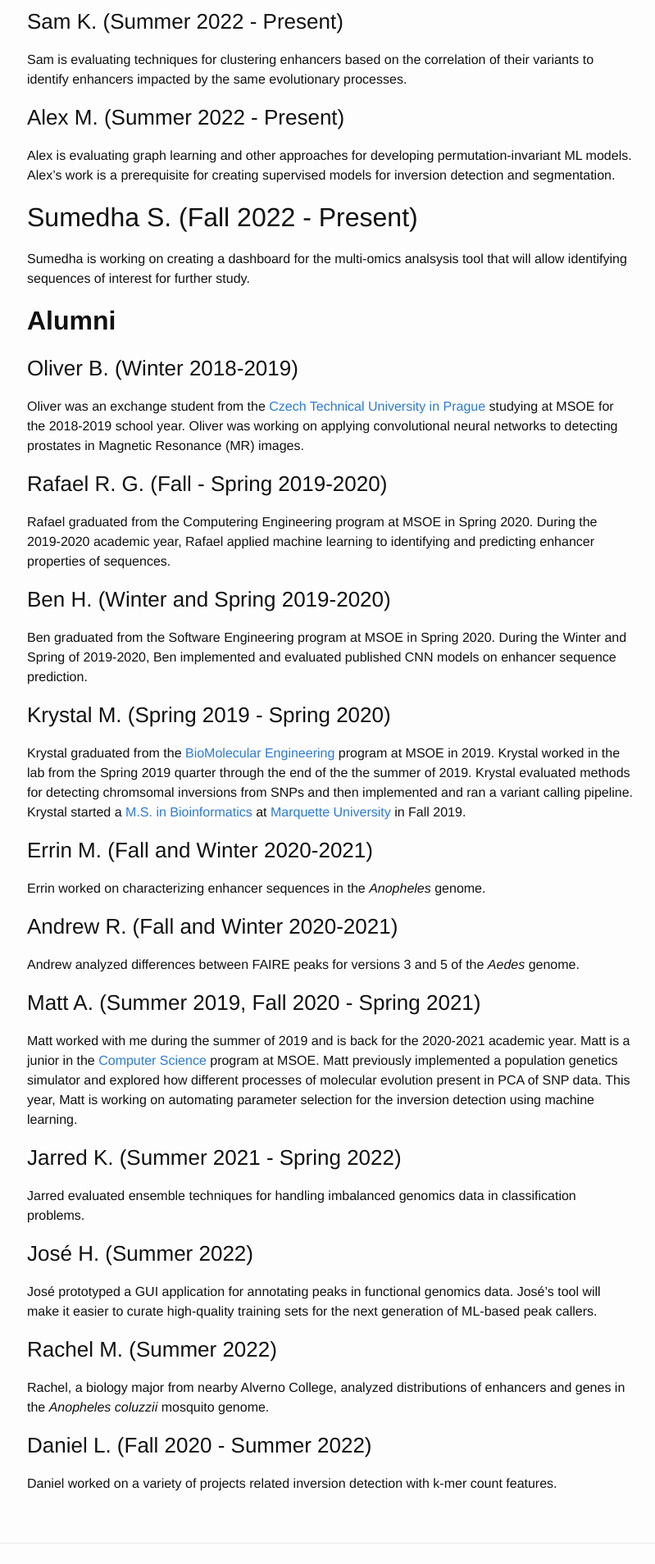
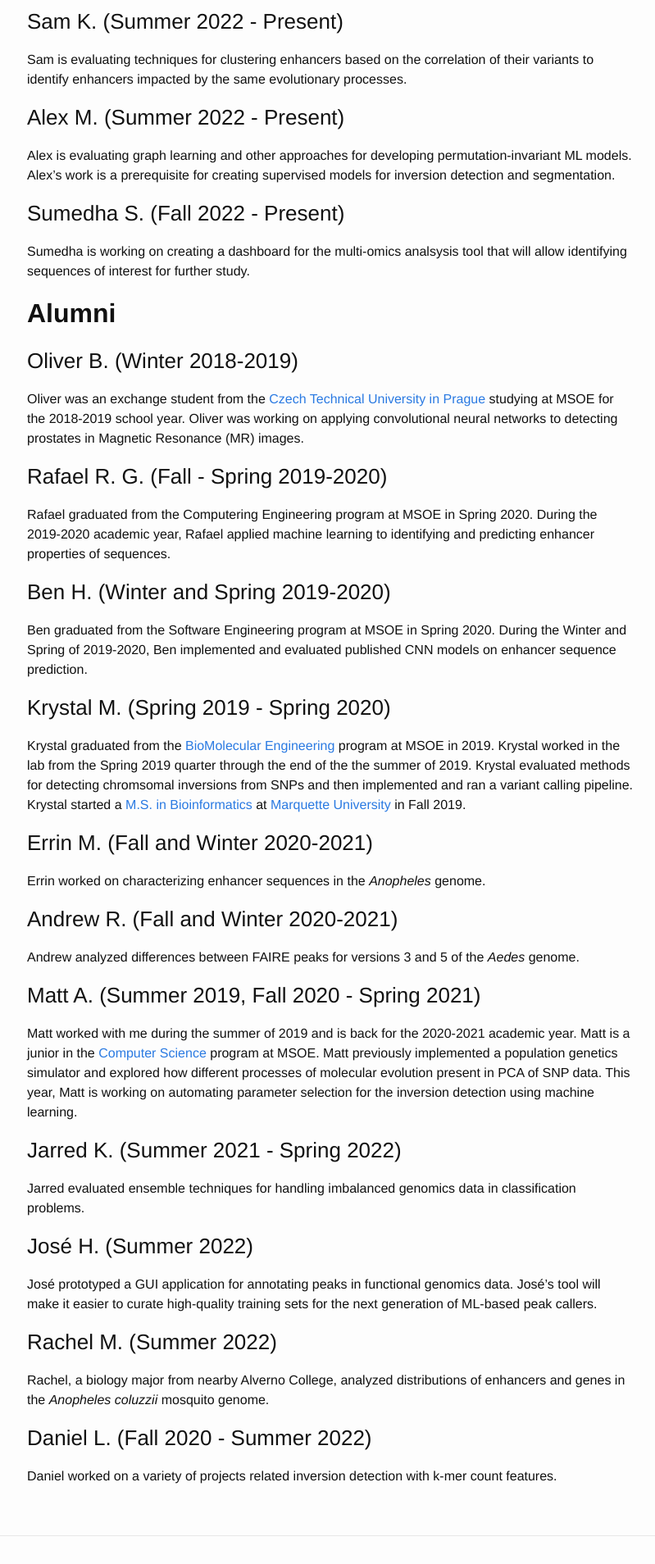
Before and after one commit to nowling-lab/nowling-lab.github.io, a Jekyll site: the page built from lab_members.md, in a window 1280 px wide. Shown: the part 906-2814 px from the top of the page at 82% size, without its empty margins (237-1036 px from the left). Built offline with Jekyll 4.4.1, drawn with Linux system fonts in a browser that asks for light colours.

```diff
--- a/lab_members.md
+++ b/lab_members.md
@@ -23,7 +23,7 @@ Sam is evaluating techniques for clustering enhancers based on the correlation o
 ### Alex M. (Summer 2022 - Present)
 Alex is evaluating graph learning and other approaches for developing permutation-invariant ML models.  Alex's work is a prerequisite for creating supervised models for inversion detection and segmentation.
 
-## Sumedha S. (Fall 2022 - Present)
+### Sumedha S. (Fall 2022 - Present)
 Sumedha is working on creating a dashboard for the multi-omics analsysis tool that will allow identifying sequences of interest for further study.
 
 ## **Alumni**
```
